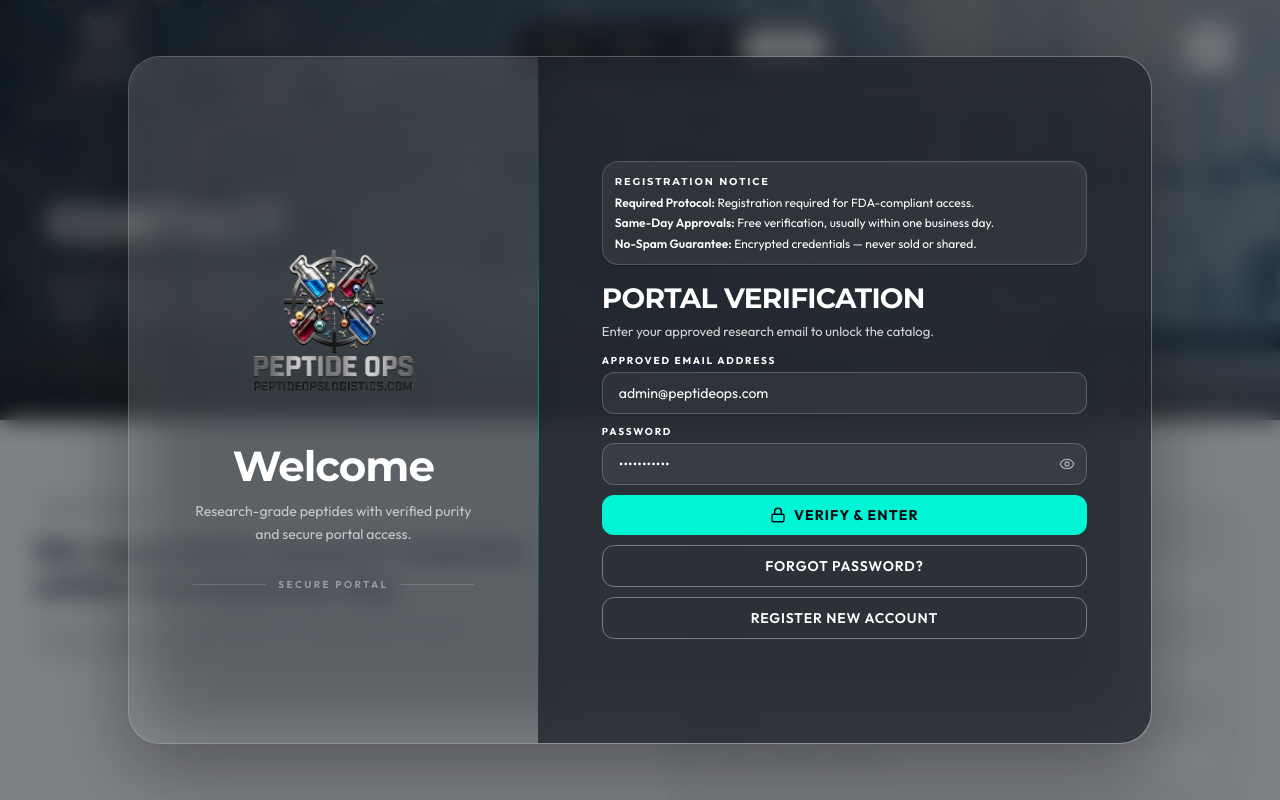
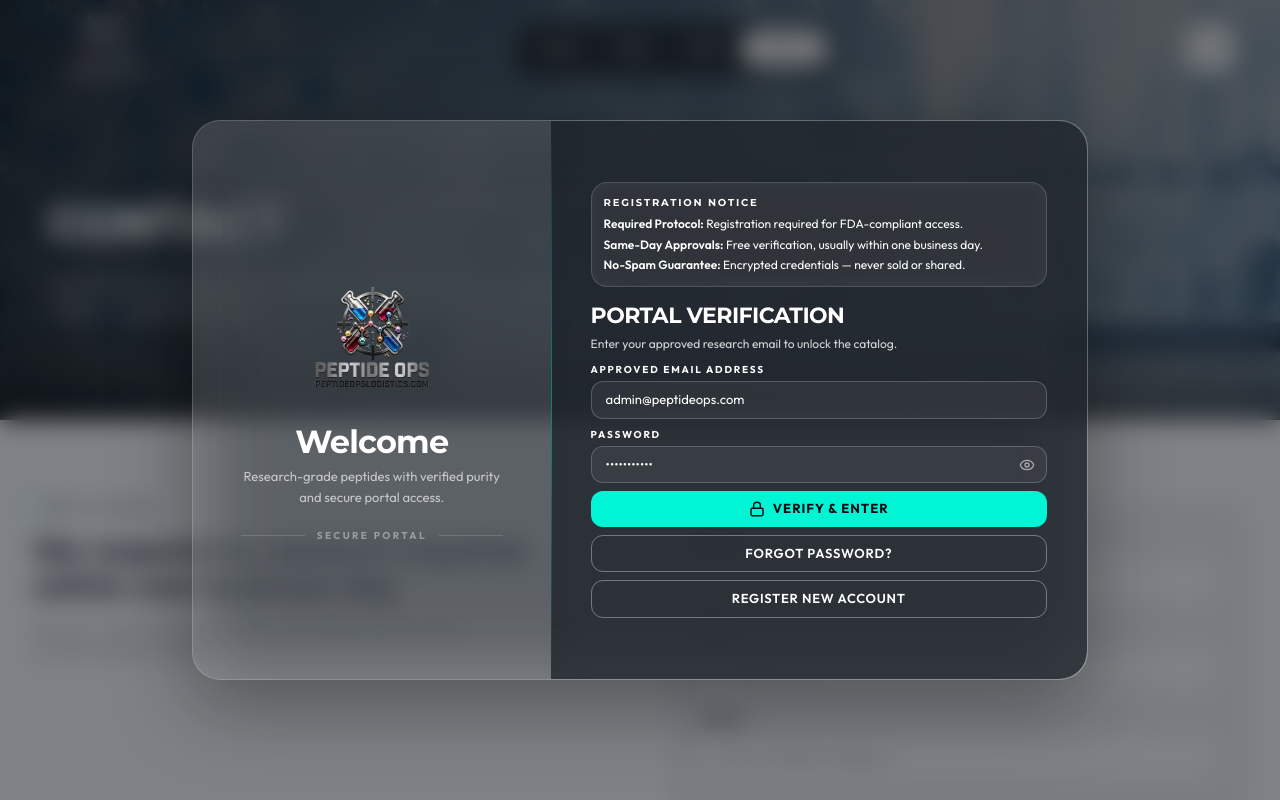
Before and after one commit to Mern-Unbeatable/brettdownes_main-cli, a React (Vite) app: page /contact in a window 1280 px wide. Built offline with nearby package versions, Linux system fonts and the light colour scheme.

Commit message:
Refine Gatekeeper component layout by adjusting height calculations for mobile devices; update CSS variables for consistent frame height across breakpoints; enhance styling for improved visual consistency in welcome and form sections.

```diff
--- a/src/components/Gatekeeper.jsx
+++ b/src/components/Gatekeeper.jsx
@@ -69,10 +69,10 @@ export default function Gatekeeper({ onPass }) {
 
   const pagePadY = () => {
     const w = window.innerWidth
-    if (w >= 1024) return 80
-    if (w >= 768) return 48
-    if (w >= 640) return 40
-    return 24
+    if (w >= 1024) return 96
+    if (w >= 768) return 64
+    if (w >= 640) return 48
+    return 32
   }
 
   /**
@@ -85,7 +85,8 @@ export default function Gatekeeper({ onPass }) {
 
     const w = window.innerWidth
     const narrow = w <= 1023
-    const avail = Math.min(920, Math.max(420, window.innerHeight - pagePadY()))
+    // Compact frame — fits viewport with margin, not a near-fullscreen slab
+    const avail = Math.min(640, Math.max(360, window.innerHeight - pagePadY()))
     const widthChanged = Math.abs(w - frameWRef.current) > 50
 
     // Keep the locked size stable through keypad / focus / layout thrash
@@ -99,16 +100,16 @@ export default function Gatekeeper({ onPass }) {
     }
 
     if (narrow) {
-      const h = avail
-      // Phone ~42% welcome / 58% form. Tablet ~30% / 70% — logo + Welcome stay visible.
-      const artRatio = w < 640 ? 0.42 : 0.3
+      const h = Math.min(avail, Math.round(window.innerHeight * 0.78))
+      // Phone ~40% welcome / 60% form. Tablet ~28% / 72% — logo + Welcome stay visible.
+      const artRatio = w < 640 ? 0.4 : 0.28
       const artH = Math.round(h * artRatio)
       frameHRef.current = h
       frameWRef.current = w
       panelPxRef.current = { artH, formH: h - artH, total: h }
     } else {
-      // Laptop+: leave breathing room so panels don't hug the viewport edges
-      frameHRef.current = Math.min(avail, Math.round(window.innerHeight * 0.86))
+      // Laptop+: compact card that sits in the viewport with breathing room
+      frameHRef.current = Math.min(avail, Math.round(window.innerHeight * 0.7))
       frameWRef.current = w
       panelPxRef.current = null
     }
@@ -439,7 +440,7 @@ html[data-gate-locked="1"] #gatekeeper-root {
 
     if (narrow) {
       const phone = window.innerWidth < 640
-      const artH = phone ? 42 : 30
+      const artH = phone ? 40 : 28
       const formH = 100 - artH
       if (loginSide) {
         return {
@@ -815,26 +816,26 @@ html[data-gate-locked="1"] #gatekeeper-root {
   const welcomeInner = (
     <div
       data-gate-welcome
-      className="flex h-full flex-col items-center justify-center px-5 pt-2 pb-2 text-center sm:px-8 sm:pb-3 lg:px-14 lg:py-12 xl:px-16"
+      className="flex h-full flex-col items-center justify-center px-4 pt-1.5 pb-1.5 text-center sm:px-6 sm:pb-2 lg:px-10 lg:py-8 xl:px-12"
     >
       <div data-gate-enter className="flex flex-col items-center">
         <img
           src="/images/logo.png"
           alt="Peptide Ops"
-          className="h-32 w-32 object-contain sm:h-28 sm:w-28 lg:h-52 lg:w-52 xl:h-56 xl:w-56"
+          className="h-28 w-28 object-contain sm:h-24 sm:w-24 lg:h-36 lg:w-36 xl:h-40 xl:w-40"
           draggable={false}
         />
         <h2
           id="gatekeeper-title"
-          className="mt-1.5 max-w-xs font-display text-[26px] leading-[1.05] font-bold tracking-tight text-white sm:mt-1 sm:text-[20px] lg:mt-3 lg:text-[40px] xl:text-[42px]"
+          className="mt-1 max-w-xs font-display text-[22px] leading-[1.05] font-bold tracking-tight text-white sm:mt-1 sm:text-[18px] lg:mt-2 lg:text-[30px] xl:text-[32px]"
         >
           {welcomeCopy.title}
         </h2>
-        <p className="mt-1.5 max-w-[17rem] text-[12px] leading-snug text-white/65 sm:mt-1 sm:max-w-xs sm:text-[11px] lg:mt-3 lg:max-w-xs lg:text-sm lg:leading-relaxed">
+        <p className="mt-1 max-w-[16rem] text-[11px] leading-snug text-white/65 sm:mt-1 sm:max-w-xs sm:text-[10px] lg:mt-2 lg:max-w-xs lg:text-[13px] lg:leading-relaxed">
           {welcomeCopy.text}
         </p>
       </div>
-      <div data-gate-enter className="mt-8 hidden w-full items-center gap-3 text-white/40 lg:flex">
+      <div data-gate-enter className="mt-5 hidden w-full items-center gap-3 text-white/40 lg:flex">
         <span className="h-px flex-1 bg-white/15" />
         <span className="text-[10px] font-bold tracking-[0.24em] uppercase">Secure Portal</span>
         <span className="h-px flex-1 bg-white/15" />
@@ -845,10 +846,10 @@ html[data-gate-locked="1"] #gatekeeper-root {
   const formInner = (
     <div
       data-gate-content
-      className={`mx-auto box-border flex h-full w-full min-w-0 max-w-xl flex-col justify-center overflow-hidden px-4 text-left sm:px-5 lg:max-w-none lg:px-12 xl:px-16 ${
+      className={`mx-auto box-border flex h-full w-full min-w-0 max-w-xl flex-col justify-center overflow-hidden px-4 text-left sm:px-5 lg:max-w-none lg:px-8 xl:px-10 ${
         mode === 'register'
-          ? 'pt-3 pb-3 sm:pt-4 sm:pb-4 lg:py-6'
-          : 'pt-2 pb-2 sm:pt-3 sm:pb-3 lg:py-6'
+          ? 'pt-2.5 pb-2.5 sm:pt-3 sm:pb-3 lg:py-5'
+          : 'pt-2 pb-2 sm:pt-2.5 sm:pb-2.5 lg:py-5'
       }`}
     >
       {mode === 'verify' ? (
@@ -871,15 +872,15 @@ html[data-gate-locked="1"] #gatekeeper-root {
 
           <h1
             data-gate-enter
-            className="font-display text-[14px] font-bold tracking-tight text-white uppercase sm:text-[15px] lg:text-[24px] xl:text-[28px]"
+            className="font-display text-[14px] font-bold tracking-tight text-white uppercase sm:text-[15px] lg:text-[20px] xl:text-[22px]"
           >
             Portal Verification
           </h1>
-          <p data-gate-enter className="mt-0.5 max-w-md text-[9px] leading-snug text-white/80 sm:text-[10px] lg:mt-1 lg:text-[13px]">
+          <p data-gate-enter className="mt-0.5 max-w-md text-[9px] leading-snug text-white/80 sm:text-[10px] lg:mt-1 lg:text-[12px]">
             Enter your approved research email to unlock the catalog.
           </p>
 
-          <form data-gate-enter onSubmit={handleVerify} className="mt-1 w-full space-y-1 sm:mt-1.5 sm:space-y-1.5 lg:mt-3 lg:space-y-2.5">
+          <form data-gate-enter onSubmit={handleVerify} className="mt-1 w-full space-y-1 sm:mt-1.5 sm:space-y-1.5 lg:mt-2.5 lg:space-y-2">
             <label className="block">
               <span className="mb-0.5 block text-[8px] font-bold tracking-[0.18em] text-white uppercase lg:mb-1 lg:text-[10px]">
                 Approved Email Address
@@ -890,7 +891,7 @@ html[data-gate-locked="1"] #gatekeeper-root {
                 value={email}
                 onChange={(e) => setEmail(e.target.value)}
                 placeholder="name@institution.com"
-                className="gate-input w-full rounded-xl border border-white/20 bg-white/[0.06] px-3 py-1.5 text-[12px] outline-none transition placeholder:text-white/40 focus:border-white/50 focus:bg-white/[0.08] sm:py-2 sm:text-[13px] lg:px-4 lg:py-2.5 lg:text-sm"
+                className="gate-input w-full rounded-xl border border-white/20 bg-white/[0.06] px-3 py-1.5 text-[12px] outline-none transition placeholder:text-white/40 focus:border-white/50 focus:bg-white/[0.08] sm:py-2 sm:text-[13px] lg:px-3.5 lg:py-2 lg:text-[13px]"
               />
             </label>
             <label className="block">
@@ -904,7 +905,7 @@ html[data-gate-locked="1"] #gatekeeper-root {
                   value={password}
                   onChange={(e) => setPassword(e.target.value)}
                   placeholder="Enter your password"
-                  className="gate-input w-full rounded-xl border border-white/20 bg-white/[0.06] px-3 py-1.5 pr-11 text-[12px] outline-none transition placeholder:text-white/40 focus:border-white/50 focus:bg-white/[0.08] sm:py-2 sm:text-[13px] lg:px-4 lg:py-2.5 lg:pr-12 lg:text-sm"
+                  className="gate-input w-full rounded-xl border border-white/20 bg-white/[0.06] px-3 py-1.5 pr-11 text-[12px] outline-none transition placeholder:text-white/40 focus:border-white/50 focus:bg-white/[0.08] sm:py-2 sm:text-[13px] lg:px-3.5 lg:py-2 lg:pr-11 lg:text-[13px]"
                 />
                 <button
                   type="button"
@@ -924,7 +925,7 @@ html[data-gate-locked="1"] #gatekeeper-root {
             <button
               type="submit"
               disabled={busy}
-              className="flex w-full items-center justify-center gap-2 rounded-xl bg-cyan px-4 py-1.5 text-[11px] font-bold tracking-[0.08em] text-navy uppercase transition hover:brightness-110 disabled:opacity-60 sm:py-2 lg:py-2.5 lg:text-sm"
+              className="flex w-full items-center justify-center gap-2 rounded-xl bg-cyan px-4 py-1.5 text-[11px] font-bold tracking-[0.08em] text-navy uppercase transition hover:brightness-110 disabled:opacity-60 sm:py-2 lg:py-2 lg:text-[13px]"
             >
               <Lock className="h-4 w-4" strokeWidth={2.2} />
               {busy ? 'Verifying…' : 'Verify & Enter'}
@@ -932,14 +933,14 @@ html[data-gate-locked="1"] #gatekeeper-root {
             <button
               type="button"
               onClick={() => swapTo('reset')}
-              className="w-full rounded-xl border border-white/35 bg-transparent px-4 py-1.5 text-[11px] font-semibold tracking-[0.06em] text-white uppercase transition hover:border-white hover:bg-white/10 sm:py-2 lg:py-2.5 lg:text-sm"
+              className="w-full rounded-xl border border-white/35 bg-transparent px-4 py-1.5 text-[11px] font-semibold tracking-[0.06em] text-white uppercase transition hover:border-white hover:bg-white/10 sm:py-2 lg:py-2 lg:text-[13px]"
             >
               Forgot Password?
             </button>
             <button
               type="button"
               onClick={() => swapTo('register')}
-              className="w-full rounded-xl border border-white/35 bg-transparent px-4 py-1.5 text-[11px] font-semibold tracking-[0.06em] text-white uppercase transition hover:border-white hover:bg-white/10 sm:py-2 lg:py-2.5 lg:text-sm"
+              className="w-full rounded-xl border border-white/35 bg-transparent px-4 py-1.5 text-[11px] font-semibold tracking-[0.06em] text-white uppercase transition hover:border-white hover:bg-white/10 sm:py-2 lg:py-2 lg:text-[13px]"
             >
               Register New Account
             </button>
@@ -962,11 +963,11 @@ html[data-gate-locked="1"] #gatekeeper-root {
 
           <h1
             data-gate-enter
-            className="font-display text-[15px] font-bold tracking-tight text-white uppercase lg:text-[28px] xl:text-[32px]"
+            className="font-display text-[15px] font-bold tracking-tight text-white uppercase lg:text-[22px] xl:text-[24px]"
           >
             Reset Password
           </h1>
-          <p data-gate-enter className="mt-0.5 max-w-md text-[10px] leading-snug text-white/80 lg:mt-1.5 lg:text-sm">
+          <p data-gate-enter className="mt-0.5 max-w-md text-[10px] leading-snug text-white/80 lg:mt-1 lg:text-[12px]">
             Restore portal access without leaving the verification flow.
           </p>
 
@@ -995,9 +996,9 @@ html[data-gate-locked="1"] #gatekeeper-root {
               </button>
             </div>
           ) : (
-            <form data-gate-enter onSubmit={handleReset} className="mt-1.5 w-full space-y-1.5 lg:mt-5 lg:space-y-3">
+            <form data-gate-enter onSubmit={handleReset} className="mt-1.5 w-full space-y-1.5 lg:mt-3 lg:space-y-2">
               <label className="block">
-                <span className="mb-0.5 block text-[8px] font-bold tracking-[0.18em] text-white uppercase lg:mb-1.5 lg:text-[10px]">
+                <span className="mb-0.5 block text-[8px] font-bold tracking-[0.18em] text-white uppercase lg:mb-1 lg:text-[10px]">
                   Approved Email Address
                 </span>
                 <input
@@ -1006,14 +1007,14 @@ html[data-gate-locked="1"] #gatekeeper-root {
                   value={email}
                   onChange={(e) => setEmail(e.target.value)}
                   placeholder="name@institution.com"
-                  className="gate-input w-full rounded-xl border border-white/20 bg-white/[0.06] px-3 py-2 text-[13px] outline-none transition placeholder:text-white/40 focus:border-white/50 focus:bg-white/[0.08] lg:px-4 lg:py-3 lg:text-sm"
+                  className="gate-input w-full rounded-xl border border-white/20 bg-white/[0.06] px-3 py-2 text-[13px] outline-none transition placeholder:text-white/40 focus:border-white/50 focus:bg-white/[0.08] lg:px-3.5 lg:py-2 lg:text-[13px]"
                 />
               </label>
               {error ? <p className="text-[12px] text-white lg:text-sm">{error}</p> : null}
               <button
                 type="submit"
                 disabled={busy}
-                className="flex w-full items-center justify-center gap-2 rounded-xl bg-cyan px-4 py-2 text-[11px] font-bold tracking-[0.08em] text-navy uppercase transition hover:brightness-110 disabled:opacity-60 lg:py-3 lg:text-sm"
+                className="flex w-full items-center justify-center gap-2 rounded-xl bg-cyan px-4 py-2 text-[11px] font-bold tracking-[0.08em] text-navy uppercase transition hover:brightness-110 disabled:opacity-60 lg:py-2 lg:text-[13px]"
               >
                 <KeyRound className="h-4 w-4" strokeWidth={2.2} />
                 {busy ? 'Sending…' : 'Send Reset Link'}
@@ -1021,7 +1022,7 @@ html[data-gate-locked="1"] #gatekeeper-root {
               <button
                 type="button"
                 onClick={() => swapTo('verify')}
-                className="w-full rounded-xl border border-white/35 bg-transparent px-4 py-2 text-[11px] font-semibold tracking-[0.06em] text-white uppercase transition hover:border-white hover:bg-white/10 lg:py-3 lg:text-sm"
+                className="w-full rounded-xl border border-white/35 bg-transparent px-4 py-2 text-[11px] font-semibold tracking-[0.06em] text-white uppercase transition hover:border-white hover:bg-white/10 lg:py-2 lg:text-[13px]"
               >
                 Return to Login
               </button>
@@ -1038,11 +1039,11 @@ html[data-gate-locked="1"] #gatekeeper-root {
           </p>
           <h1
             data-gate-enter
-            className="mt-0.5 font-display text-[13px] font-bold tracking-tight text-white uppercase whitespace-nowrap sm:text-[15px] lg:mt-2 lg:text-[26px] xl:text-[28px]"
+            className="mt-0.5 font-display text-[13px] font-bold tracking-tight text-white uppercase whitespace-nowrap sm:text-[15px] lg:mt-1.5 lg:text-[20px] xl:text-[22px]"
           >
             Account Registration
           </h1>
-          <p data-gate-enter className="mt-0.5 max-w-md text-[9px] leading-snug text-white/80 sm:text-[10px] lg:mt-2 lg:text-sm">
+          <p data-gate-enter className="mt-0.5 max-w-md text-[9px] leading-snug text-white/80 sm:text-[10px] lg:mt-1 lg:text-[12px]">
             Submit your credentials for same-day verification review.
           </p>
 
@@ -1070,9 +1071,9 @@ html[data-gate-locked="1"] #gatekeeper-root {
               </button>
             </div>
           ) : (
-            <form data-gate-enter onSubmit={handleRegister} className="mt-1.5 w-full space-y-1 sm:space-y-1.5 lg:mt-5 lg:space-y-3">
+            <form data-gate-enter onSubmit={handleRegister} className="mt-1.5 w-full space-y-1 sm:space-y-1.5 lg:mt-3 lg:space-y-2">
               <label className="block">
-                <span className="mb-0.5 block text-[7px] font-bold tracking-[0.16em] text-white uppercase sm:text-[8px] lg:mb-1.5 lg:text-[10px]">
+                <span className="mb-0.5 block text-[7px] font-bold tracking-[0.16em] text-white uppercase sm:text-[8px] lg:mb-1 lg:text-[10px]">
                   Company / Institution Name
                 </span>
                 <input
@@ -1080,11 +1081,11 @@ html[data-gate-locked="1"] #gatekeeper-root {
                   value={company}
                   onChange={(e) => setCompany(e.target.value)}
                   placeholder="Company, LLC, or Individual Research Identity"
-                  className="gate-input w-full rounded-xl border border-white/20 bg-white/[0.06] px-2.5 py-1 text-[11px] outline-none transition placeholder:text-white/40 focus:border-white/50 sm:px-3 sm:py-1.5 sm:text-[12px] lg:px-4 lg:py-3 lg:text-sm"
+                  className="gate-input w-full rounded-xl border border-white/20 bg-white/[0.06] px-2.5 py-1 text-[11px] outline-none transition placeholder:text-white/40 focus:border-white/50 sm:px-3 sm:py-1.5 sm:text-[12px] lg:px-3.5 lg:py-2 lg:text-[13px]"
                 />
               </label>
               <label className="block">
-                <span className="mb-0.5 block text-[7px] font-bold tracking-[0.16em] text-white uppercase sm:text-[8px] lg:mb-1.5 lg:text-[10px]">
+                <span className="mb-0.5 block text-[7px] font-bold tracking-[0.16em] text-white uppercase sm:text-[8px] lg:mb-1 lg:text-[10px]">
                   Institutional Email
                 </span>
                 <input
@@ -1092,11 +1093,11 @@ html[data-gate-locked="1"] #gatekeeper-root {
                   value={email}
                   onChange={(e) => setEmail(e.target.value)}
                   placeholder="name@institution.com"
-                  className="gate-input w-full rounded-xl border border-white/20 bg-white/[0.06] px-2.5 py-1 text-[11px] outline-none transition placeholder:text-white/40 focus:border-white/50 sm:px-3 sm:py-1.5 sm:text-[12px] lg:px-4 lg:py-3 lg:text-sm"
+                  className="gate-input w-full rounded-xl border border-white/20 bg-white/[0.06] px-2.5 py-1 text-[11px] outline-none transition placeholder:text-white/40 focus:border-white/50 sm:px-3 sm:py-1.5 sm:text-[12px] lg:px-3.5 lg:py-2 lg:text-[13px]"
                 />
               </label>
               <label className="block">
-                <span className="mb-0.5 block text-[7px] font-bold tracking-[0.16em] text-white uppercase sm:text-[8px] lg:mb-1.5 lg:text-[10px]">
+                <span className="mb-0.5 block text-[7px] font-bold tracking-[0.16em] text-white uppercase sm:text-[8px] lg:mb-1 lg:text-[10px]">
                   Password
                 </span>
                 <div className="relative">
@@ -1106,7 +1107,7 @@ html[data-gate-locked="1"] #gatekeeper-root {
                     value={password}
                     onChange={(e) => setPassword(e.target.value)}
                     placeholder="Create a secure password"
-                    className="gate-input w-full rounded-xl border border-white/20 bg-white/[0.06] px-2.5 py-1 pr-10 text-[11px] outline-none transition placeholder:text-white/40 focus:border-white/50 sm:px-3 sm:py-1.5 sm:pr-11 sm:text-[12px] lg:px-4 lg:py-3 lg:pr-12 lg:text-sm"
+                    className="gate-input w-full rounded-xl border border-white/20 bg-white/[0.06] px-2.5 py-1 pr-10 text-[11px] outline-none transition placeholder:text-white/40 focus:border-white/50 sm:px-3 sm:py-1.5 sm:pr-11 sm:text-[12px] lg:px-3.5 lg:py-2 lg:pr-11 lg:text-[13px]"
                   />
                   <button
                     type="button"
@@ -1123,22 +1124,22 @@ html[data-gate-locked="1"] #gatekeeper-root {
                 </div>
               </label>
               <label className="block">
-                <span className="mb-0.5 block text-[7px] font-bold tracking-[0.16em] text-white uppercase sm:text-[8px] lg:mb-1.5 lg:text-[10px]">
+                <span className="mb-0.5 block text-[7px] font-bold tracking-[0.16em] text-white uppercase sm:text-[8px] lg:mb-1 lg:text-[10px]">
                   Intended Evaluation Framework
                 </span>
                 <textarea
-                  rows={2}
+                  rows={3}
                   value={framework}
                   onChange={(e) => setFramework(e.target.value)}
                   placeholder="Briefly describe your research protocol or intended use."
-                  className="gate-input max-h-[36px] w-full resize-none rounded-xl border border-white/20 bg-white/[0.06] px-2.5 py-1 text-[11px] outline-none transition placeholder:text-white/40 focus:border-white/50 sm:max-h-[40px] sm:px-3 sm:py-1.5 sm:text-[12px] lg:max-h-none lg:px-4 lg:py-3 lg:text-sm"
+                  className="gate-input min-h-[72px] max-h-[88px] w-full resize-none rounded-xl border border-white/20 bg-white/[0.06] px-2.5 py-2 text-[11px] outline-none transition placeholder:text-white/40 focus:border-white/50 sm:min-h-[64px] sm:max-h-[72px] sm:px-3 sm:py-1.5 sm:text-[12px] lg:min-h-[52px] lg:max-h-[56px] lg:px-3.5 lg:py-2 lg:text-[13px]"
                 />
               </label>
               {error ? <p className="text-[11px] text-white sm:text-[12px] lg:text-sm">{error}</p> : null}
               <button
                 type="submit"
                 disabled={busy}
-                className="flex w-full items-center justify-center gap-1.5 rounded-xl bg-cyan px-3 py-1.5 text-[10px] font-bold tracking-[0.08em] text-navy uppercase transition hover:brightness-110 disabled:opacity-60 sm:gap-2 sm:px-4 sm:text-[11px] lg:py-3 lg:text-sm"
+                className="flex w-full items-center justify-center gap-1.5 rounded-xl bg-cyan px-3 py-1.5 text-[10px] font-bold tracking-[0.08em] text-navy uppercase transition hover:brightness-110 disabled:opacity-60 sm:gap-2 sm:px-4 sm:text-[11px] lg:py-2 lg:text-[13px]"
               >
                 <Sparkles className="h-3.5 w-3.5 sm:h-4 sm:w-4" strokeWidth={2.2} />
                 {busy ? 'Submitting…' : 'Submit Registration'}
@@ -1146,7 +1147,7 @@ html[data-gate-locked="1"] #gatekeeper-root {
               <button
                 type="button"
                 onClick={() => swapTo('verify')}
-                className="w-full rounded-xl border border-white/35 bg-transparent px-3 py-1.5 text-[10px] font-semibold tracking-[0.06em] text-white uppercase transition hover:border-white hover:bg-white/10 sm:px-4 sm:text-[11px] lg:py-3 lg:text-sm"
+                className="w-full rounded-xl border border-white/35 bg-transparent px-3 py-1.5 text-[10px] font-semibold tracking-[0.06em] text-white uppercase transition hover:border-white hover:bg-white/10 sm:px-4 sm:text-[11px] lg:py-2 lg:text-[13px]"
               >
                 Return to Login
               </button>
@@ -1177,10 +1178,10 @@ html[data-gate-locked="1"] #gatekeeper-root {
       <div className="gate-page box-border flex w-full justify-center px-3 sm:px-5 md:px-8 lg:px-10 xl:px-14">
         <div
           ref={modalRef}
-          className={`relative isolate flex w-full max-w-5xl shrink-0 overflow-hidden rounded-[22px] border border-white/20 bg-white/10 shadow-[0_24px_80px_rgba(0,0,0,0.35)] backdrop-blur-2xl sm:rounded-[28px] lg:rounded-[32px] ${
+          className={`relative isolate flex w-full max-w-3xl shrink-0 overflow-hidden rounded-[20px] border border-white/20 bg-white/10 shadow-[0_24px_80px_rgba(0,0,0,0.35)] backdrop-blur-2xl sm:rounded-[24px] lg:max-w-4xl lg:rounded-[28px] ${
             visible ? '' : 'pointer-events-none opacity-0'
           }`}
-          style={{ height: 'var(--gate-frame-h, min(920px, calc(100svh - 1.5rem)))' }}
+          style={{ height: 'var(--gate-frame-h, min(640px, calc(100svh - 2rem)))' }}
           onClick={(e) => e.stopPropagation()}
         >
           <div className="relative h-full w-full overflow-hidden">
--- a/src/index.css
+++ b/src/index.css
@@ -118,7 +118,7 @@ body.drawer-open .sticky-nav-pill {
 html {
   --gate-kb-pad: 0px;
   --gate-top-pad: 0.75rem;
-  --gate-frame-h: min(920px, calc(100svh - 1.5rem));
+  --gate-frame-h: min(640px, calc(100svh - 2rem));
 }
 
 #gatekeeper-root {
@@ -134,19 +134,19 @@ html {
 
 @media (min-width: 640px) {
   html {
-    --gate-frame-h: min(920px, calc(100svh - 2.5rem));
+    --gate-frame-h: min(640px, calc(100svh - 3rem));
   }
 }
 
 @media (min-width: 768px) {
   html {
-    --gate-frame-h: min(920px, calc(100svh - 3rem));
+    --gate-frame-h: min(620px, calc(100svh - 4rem));
   }
 }
 
 @media (min-width: 1024px) {
   html {
-    --gate-frame-h: min(820px, calc(100svh - 5rem));
+    --gate-frame-h: min(600px, calc(100svh - 6rem));
   }
 }
 
```
